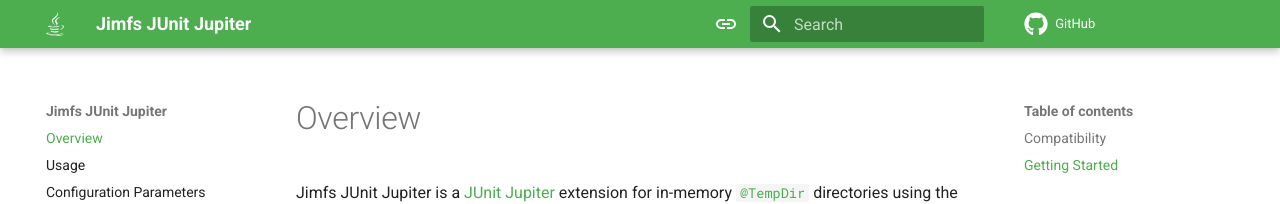
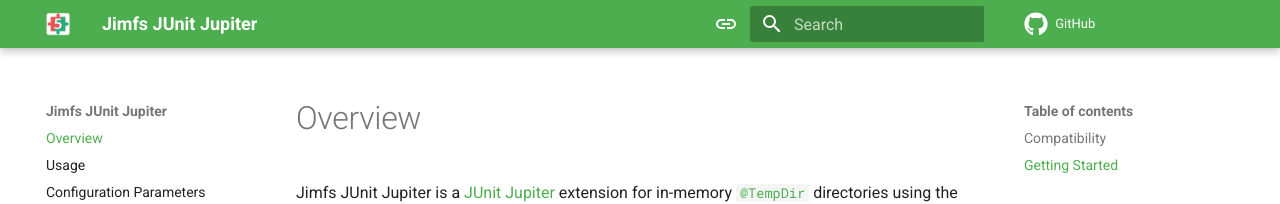
Before and after one commit to scordio/jimfs-junit-jupiter, an MkDocs documentation site: the page built from docs/index.md, in a window 1280 px wide. Shown: the top 204 px of the page. Built offline with MkDocs 1.6.1 and Material for MkDocs 9.7.7, drawn with Linux system fonts in a browser that asks for light colours; comment, search, counter and statistics services are not loaded.

Commit message:
Add logo and favicon

```diff
--- a/mkdocs.yml
+++ b/mkdocs.yml
@@ -18,8 +18,9 @@ theme:
   features:
     - content.code.copy
   icon:
-    logo: fontawesome/brands/java
     repo: fontawesome/brands/github
+  favicon: assets/images/logo.png
+  logo: assets/images/logo-white.png
   palette:
     - media: "(prefers-color-scheme)"
       toggle:
```
Also changed, not shown: README.md (+1 -1 lines), docs/assets/images/logo-white.png (added), docs/assets/images/logo.png (added).
